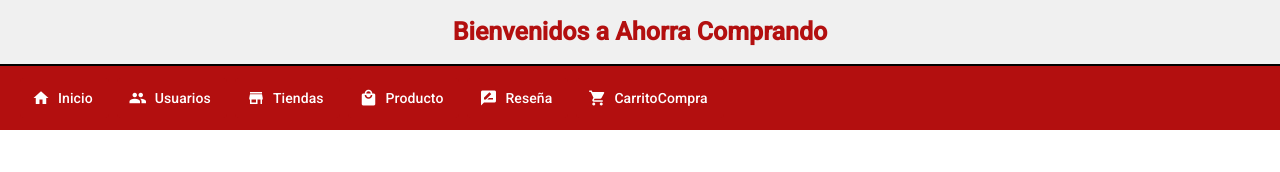
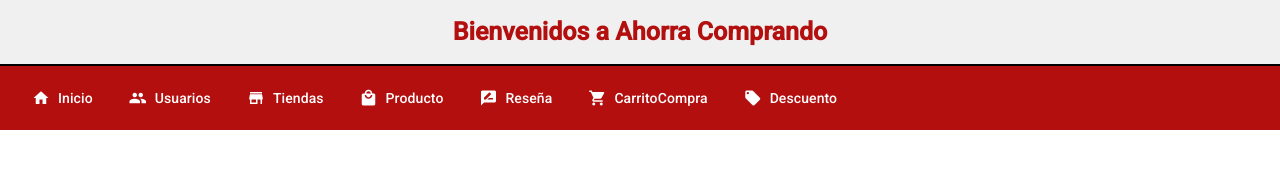
Before and after one commit to AndyLC346/FrontEnd---Grupo-1---ArquiWeb2025-01, an Angular app: page /productos/insertareditarprod in a window 1280 px wide. Shown: the top 172 px of the page. Built offline with nearby package versions, Linux system fonts and the light colour scheme; no server answers.

Commit message:
Menu Descuento

```diff
--- a/src/app/components/menu/menu.component.html
+++ b/src/app/components/menu/menu.component.html
@@ -49,6 +49,12 @@
       CarritoCompra
     </button>
   </div>
+  <div>
+    <button mat-button [matMenuTriggerFor]="menuDescuento" class="btn-rojo">
+      <mat-icon>local_offer</mat-icon>
+      Descuento
+    </button>
+  </div>
 
 </mat-toolbar>
 
@@ -76,3 +82,8 @@
   <button mat-menu-item routerLink="/carritocompra">Listar</button>
   <button mat-menu-item routerLink="/carritocompra/insertareditarcarritocompra">Registrar</button>
 </mat-menu>
+
+<mat-menu #menuDescuento="matMenu">
+  <button mat-menu-item routerLink="/descuento">Listar</button>
+  <button mat-menu-item routerLink="/descuento/insertareditardescuento">Registrar</button>
+</mat-menu>
```
